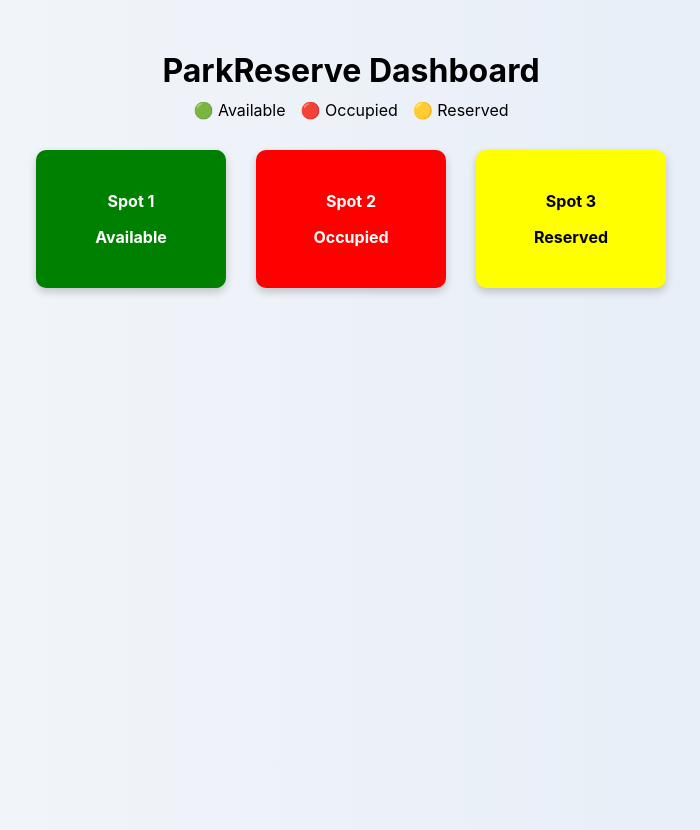
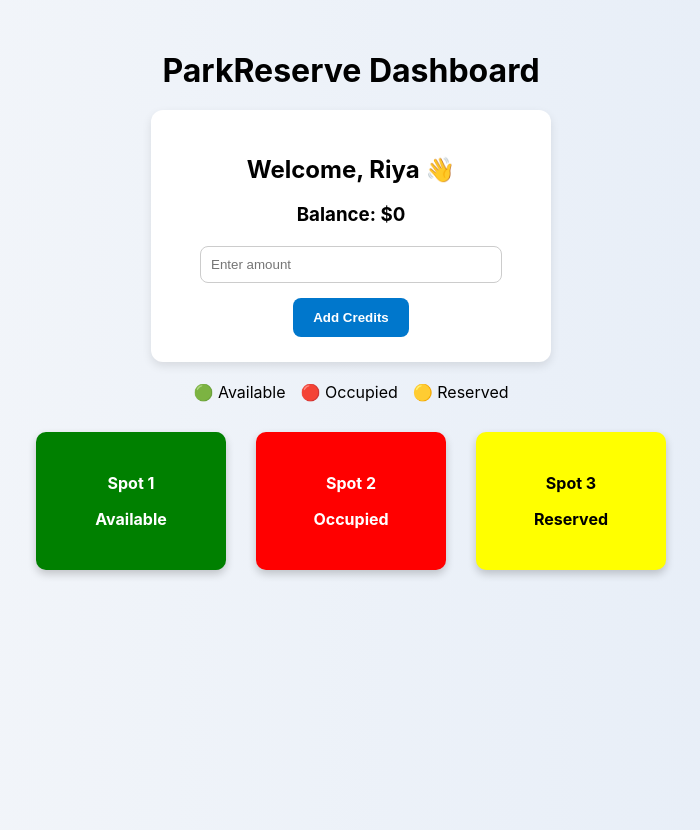
Before and after one commit to kyleczhang/cits5506-iot-parkreserve-group29, a React (Create React App) app in the folder frontend/: page /dashboard in a window 1280 px wide. Shown: the whole page, without its empty margins (289-989 px from the left). Built offline with nearby package versions, Linux system fonts and the light colour scheme.

Commit message:
Add demo wallet balance and dashboard interaction

```diff
--- a/frontend/src/pages/Dashboard.js
+++ b/frontend/src/pages/Dashboard.js
@@ -1,6 +1,19 @@
 import ParkingGrid from "../components/ParkingGrid";
+import { useState } from "react";
 
 function Dashboard() {
+
+  const [balance, setBalance] = useState(0);
+  const [amount, setAmount] = useState("");
+
+  const addCredits = () => {
+
+    if (amount === "") return;
+
+    setBalance(balance + Number(amount));
+    setAmount("");
+  };
+
   return (
     <div
       style={{
@@ -10,17 +23,74 @@ function Dashboard() {
         background: "linear-gradient(to right, #f5f7fa, #e4ecf7)"
       }}
     >
+
       <h1 style={{ marginBottom: "10px" }}>
         ParkReserve Dashboard
       </h1>
 
+      {/* Wallet Card */}
+      <div
+        style={{
+          backgroundColor: "white",
+          width: "350px",
+          margin: "20px auto",
+          padding: "25px",
+          borderRadius: "12px",
+          boxShadow: "0 4px 10px rgba(0,0,0,0.1)"
+        }}
+      >
+
+        <h2 style={{ marginBottom: "10px" }}>
+          Welcome, Riya 👋
+        </h2>
+
+        <h3 style={{ marginBottom: "20px" }}>
+          Balance: ${balance}
+        </h3>
+
+        <input
+          type="number"
+          placeholder="Enter amount"
+          value={amount}
+          onChange={(e) => setAmount(e.target.value)}
+          style={{
+            width: "80%",
+            padding: "10px",
+            marginBottom: "15px",
+            borderRadius: "8px",
+            border: "1px solid #ccc"
+          }}
+        />
+
+        <br />
+
+        <button
+          onClick={addCredits}
+          style={{
+            padding: "12px 20px",
+            backgroundColor: "#0077cc",
+            color: "white",
+            border: "none",
+            borderRadius: "8px",
+            cursor: "pointer",
+            fontWeight: "bold"
+          }}
+        >
+          Add Credits
+        </button>
+
+      </div>
+
+      {/* Legend */}
       <div style={{ marginBottom: "30px" }}>
         <span style={{ marginRight: "15px" }}>🟢 Available</span>
         <span style={{ marginRight: "15px" }}>🔴 Occupied</span>
         <span>🟡 Reserved</span>
       </div>
 
+      {/* Parking Grid */}
       <ParkingGrid />
+
     </div>
   );
 }
```
